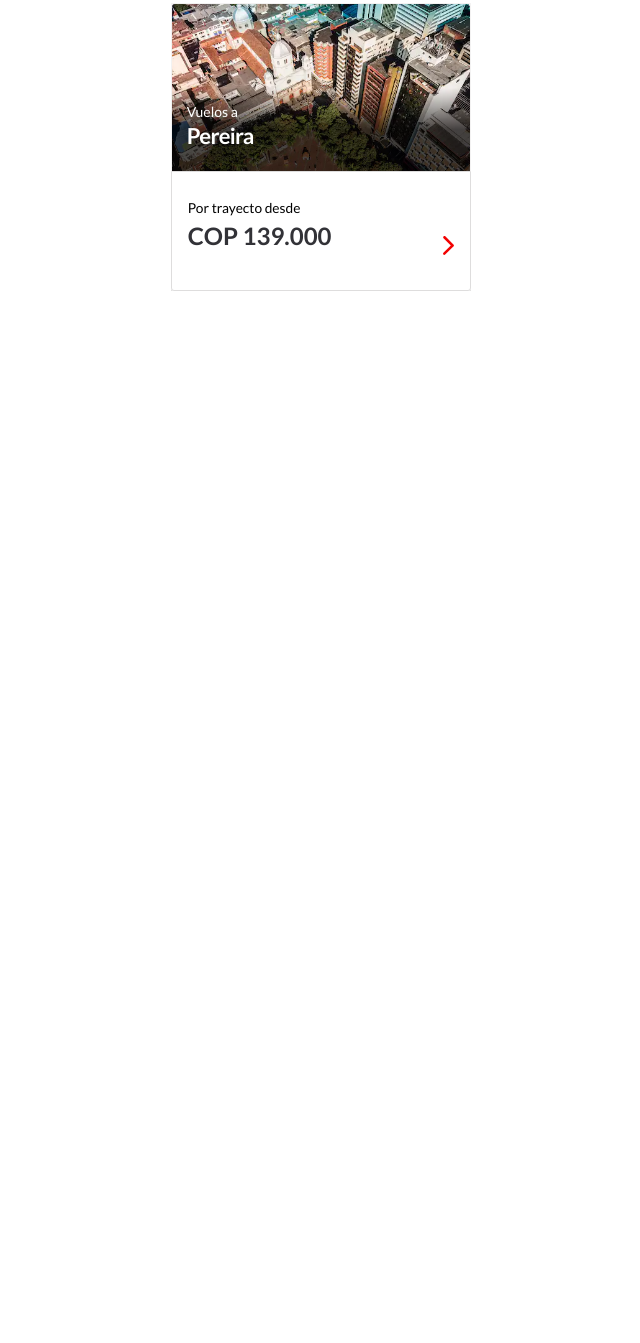
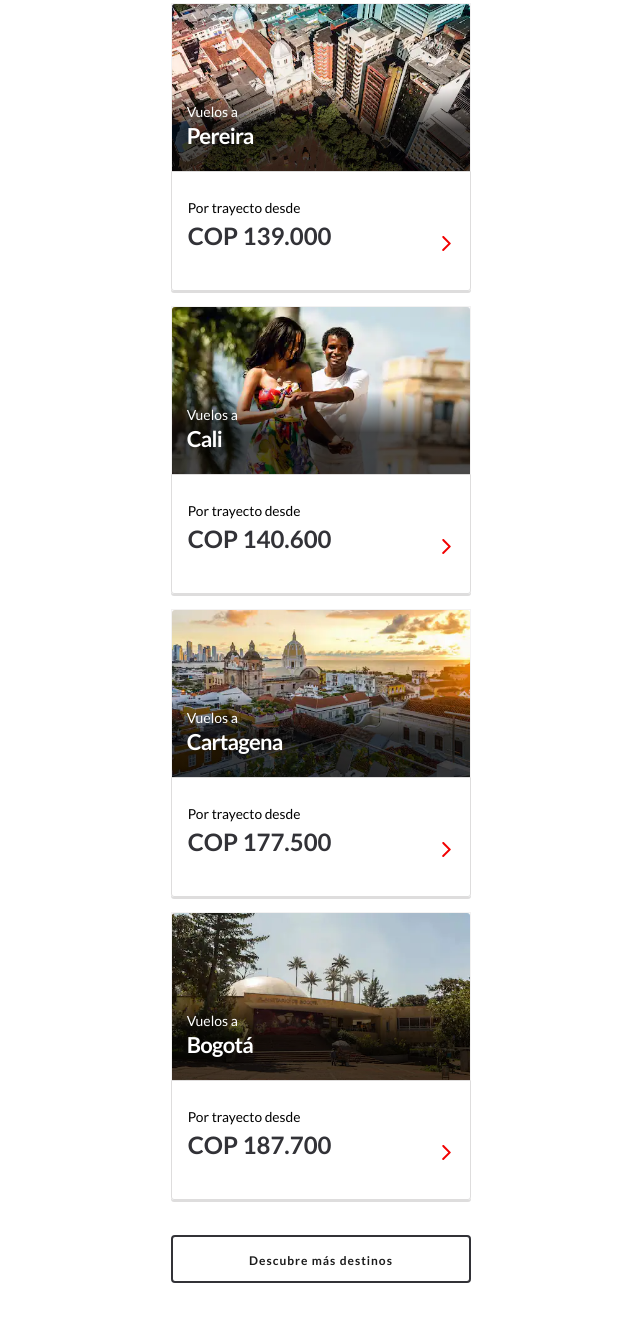
Before and after one commit to ssalazar446/copy_avianca, a plain HTML site: page index.html in a window 1280 px wide. Shown: the part 1219-2562 px from the top of the page, without its empty margins (319-959 px from the left). Before the commit the page ends 1510 px from the top, so only its background shows below. Drawn offline with nearby package versions, Linux system fonts and the light colour scheme.

Commit message:
50% of project

```diff
--- a/index.html
+++ b/index.html
@@ -168,6 +168,84 @@
                     </div>
                 </div>
             </div>
+            <div class="card-container">
+                <div class="imagen-card">
+                    <img src="./assets/img/viajes-a-Cali.png" alt="imagen de la ciudad de cali">
+                    <div class="gradient">
+                        <div class="vuelo-desde">
+                            <span class="where">
+                                Vuelos a
+                            </span>
+                            <br>
+                            <span class="card-title-destino">
+                                Cali
+                            </span>
+                        </div>
+                    </div>
+                </div>
+                <div class="description">
+                    <div class="promo">
+                        <p>Por trayecto desde <br>
+                        <span>COP 140.600</span></p>
+                    </div>
+                    <div class="arrow-right">
+                        <img src="./assets/svg/arrow-right.svg" alt="">
+                    </div>
+                </div>
+            </div>
+            <div class="card-container">
+                <div class="imagen-card">
+                    <img src="./assets/img/ctg_ciudad.png" alt="imagen de la ciudad de cartagena">
+                    <div class="gradient">
+                        <div class="vuelo-desde">
+                            <span class="where">
+                                Vuelos a
+                            </span>
+                            <br>
+                            <span class="card-title-destino">
+                                Cartagena
+                            </span>
+                        </div>
+                    </div>
+                </div>
+                <div class="description">
+                    <div class="promo">
+                        <p>Por trayecto desde <br>
+                        <span>COP 177.500</span></p>
+                    </div>
+                    <div class="arrow-right">
+                        <img src="./assets/svg/arrow-right.svg" alt="">
+                    </div>
+                </div>
+            </div>
+            <div class="card-container">
+                <div class="imagen-card">
+                    <img src="./assets/img/bog_planetario.png" alt="imagen de la ciudad de bogota">
+                    <div class="gradient">
+                        <div class="vuelo-desde">
+                            <span class="where">
+                                Vuelos a
+                            </span>
+                            <br>
+                            <span class="card-title-destino">
+                                Bogotá
+                            </span>
+                        </div>
+                    </div>
+                </div>
+                <div class="description">
+                    <div class="promo">
+                        <p>Por trayecto desde <br>
+                        <span>COP 187.700</span></p>
+                    </div>
+                    <div class="arrow-right">
+                        <img src="./assets/svg/arrow-right.svg" alt="">
+                    </div>
+                </div>
+            </div>
+            <div class="button__more-content">
+                <a href="#">Descubre más destinos</a>
+            </div>
         </div>
     </section>
 
--- a/sass/components/_sectionpromos.scss
+++ b/sass/components/_sectionpromos.scss
@@ -39,6 +39,7 @@
         margin-left: auto;
         .card-container{
             width: 100%;
+            padding-bottom: 15px;
             .imagen-card{
                 width: 100%;
                 height: 168px;
@@ -109,12 +110,36 @@
                     }
                 }
                 .arrow-right {
+                    margin-left: 1rem;
                     img {
                         margin-top: 2.5rem;
+                        width: 15px;
+                        height: 15px;
                     }
                 }
             }
         }
     }
+    .button__more-content{
+        padding-top: 20px;
+        padding-bottom: 60px;
+        @include flexCenter(row, center, center);
+        a{
+            text-decoration: none;
+            text-align: center;
+            letter-spacing: 1px;
+            width: 100%;
+            height: 48px;
+            padding: 16px 24px;
+            line-height: 16px;
+            min-width: 180px;
+            font-weight: 700;
+            font-size: .75rem;
+            background: transparent;
+            color: #1b1b1b;
+            border-radius: 4px;
+            border: 2px solid #323237;
+        }
+    }
 
 }
```
Also changed, not shown: assets/img/bog_planetario.png (added), assets/img/ctg_ciudad.png (added), assets/img/viajes-a-Cali.png (added), assets/svg/co_pei_ciudad.webp (deleted), assets/svg/viajes-a-costarica-en-la-playa.webp (deleted), css/main.css, 1 other file.
